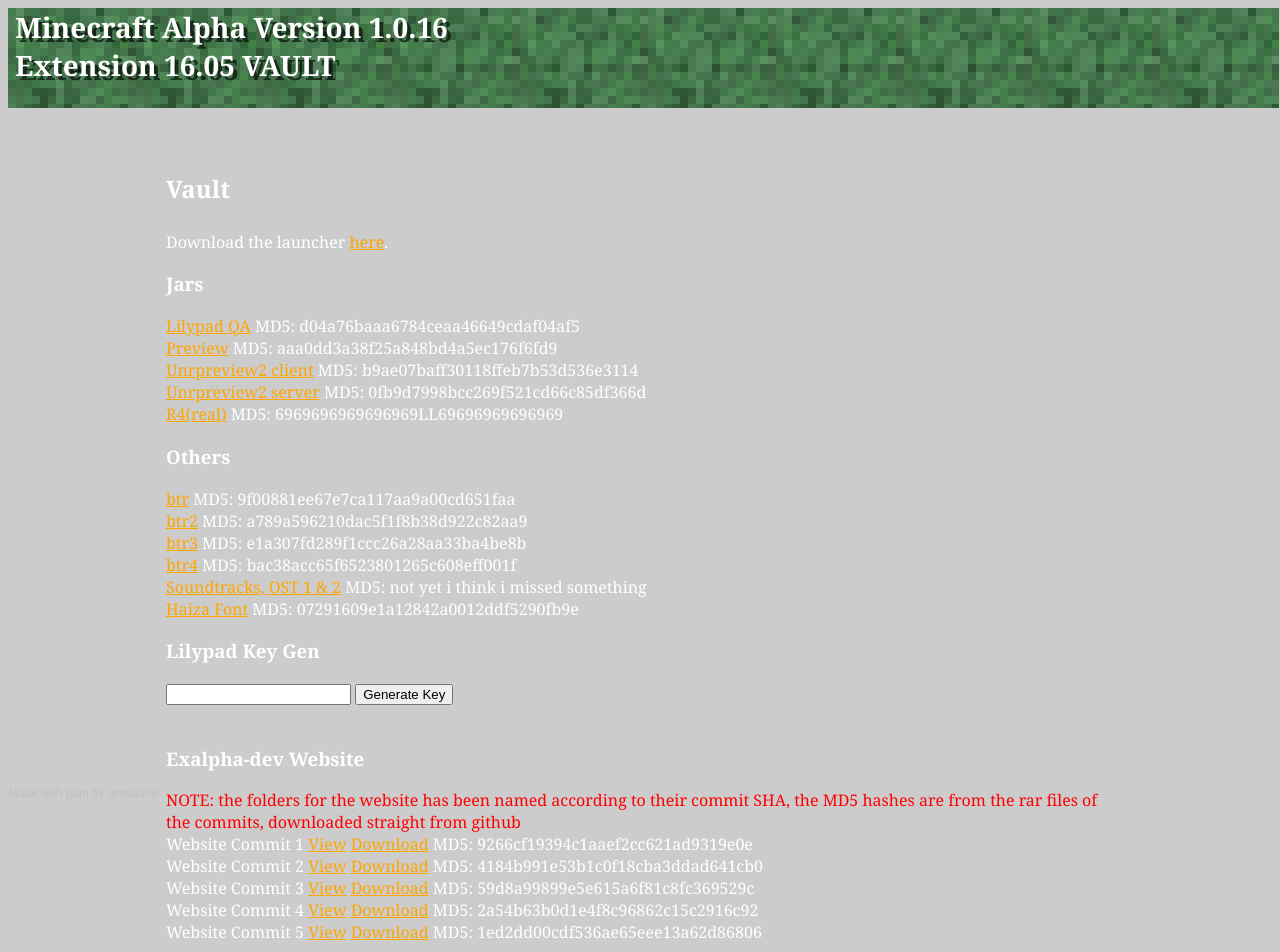
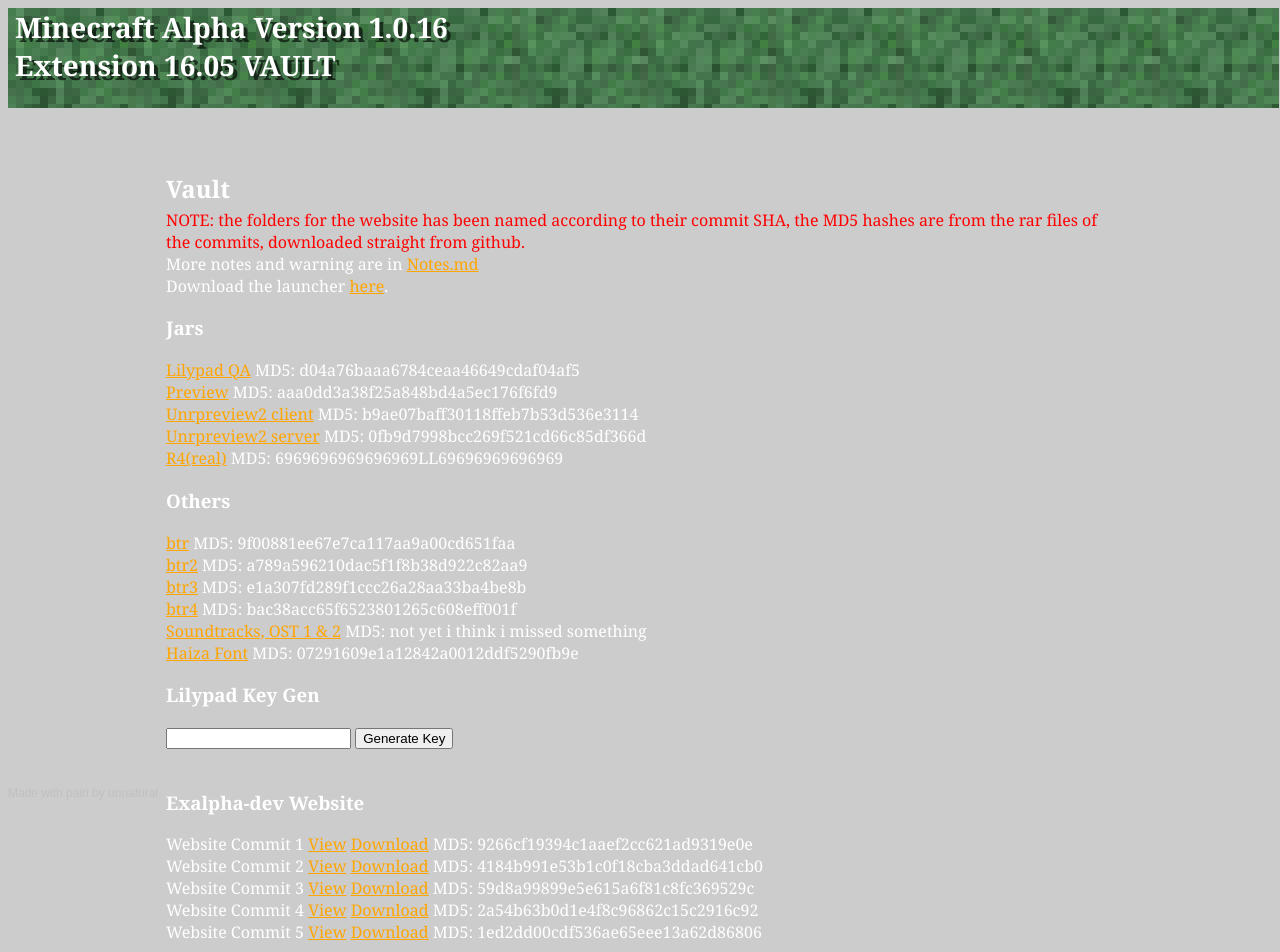
Before and after one commit to Alphaverers/AlphaverVault, a plain HTML site: page index.html in a window 1280 px wide. Shown: the top 952 px of the page. Drawn offline with Linux system fonts and the light colour scheme.

Commit message:
old mcdonald had a farm eyaeyao

```diff
--- a/index.html
+++ b/index.html
@@ -12,6 +12,12 @@
 		<br>
 		<div class="content">
 			<h2>Vault</h2>
+			<r>
+				NOTE:
+				the folders for the website has been named according to their commit SHA, the MD5 hashes are from the rar files of the commits, downloaded straight from github.
+			</r>
+			<br>
+			More notes and warning are in <a href="./Notes.md">Notes.md</a>
             <br>
 			Download the launcher <a href="https://github.com/Alphaverers/AlphaverLauncherRecreation">here</a>.
             <h3>Jars</h3>
@@ -43,11 +49,6 @@
 			<br><br>
 			<div id="key" class="key"></div>
 			<h3>Exalpha-dev Website</h3>
-			<r>
-				NOTE:
-				the folders for the website has been named according to their commit SHA, the MD5 hashes are from the rar files of the commits, downloaded straight from github
-			</r>
-			<br>
 			Website Commit 1 <a href="./files/website/446eb3762306913b166227a548a13c6915892bac/index.html">View</a> <a href="./files/website/446eb3762306913b166227a548a13c6915892bac.rar">Download</a> MD5: 9266cf19394c1aaef2cc621ad9319e0e
 			<br>
 			Website Commit 2 <a href="./files/website/ae838c4068d55008522cda9abceeff355ae4cf9b/index.html">View</a> <a href="./files/website/ae838c4068d55008522cda9abceeff355ae4cf9b.rar">Download</a> MD5: 4184b991e53b1c0f18cba3ddad641cb0
```
Also changed, not shown: 1 other file.
